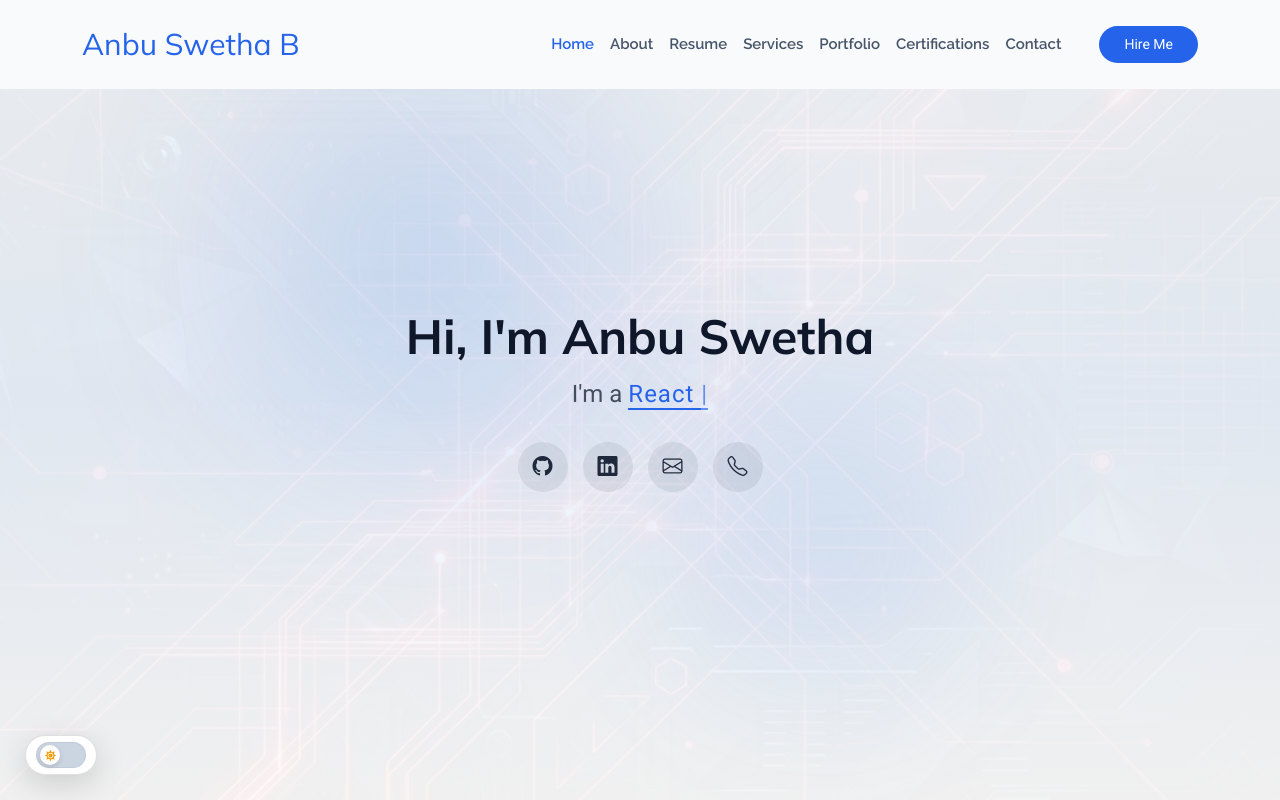
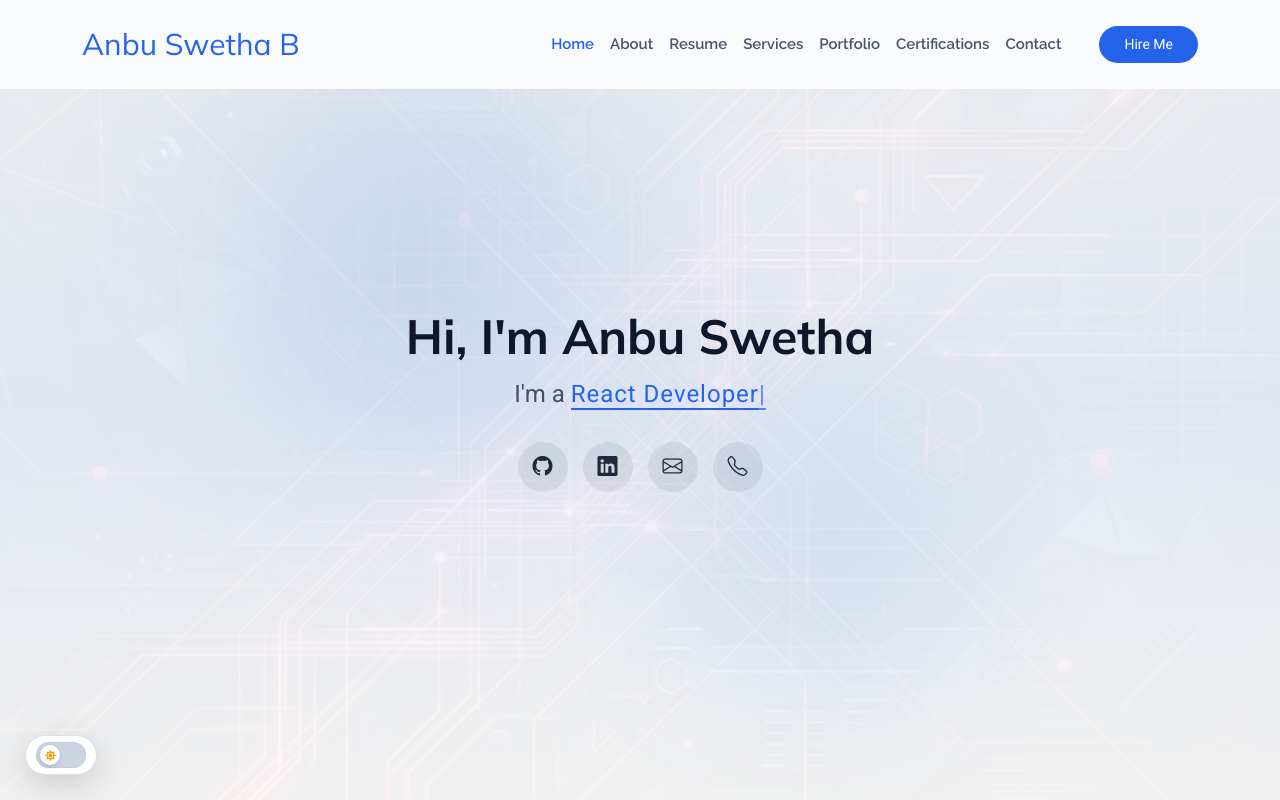
Before and after one commit to Anbuswetha1818/PORTFOLIO, a React (Vite) app: page / in a window 1280 px wide. Shown: the top 800 px of the page. Built offline with nearby package versions, Linux system fonts and the light colour scheme.

Commit message:
Fix typed animation stuck on React and Python by setting plain text and clean titles

```diff
--- a/src/components/Hero.jsx
+++ b/src/components/Hero.jsx
@@ -15,10 +15,11 @@ const Hero = () => {
     const typed = new Typed(el.current, {
       strings: [
         'Full Stack Developer',
-        'React & Next.js Engineer',
-        'Python & Node.js Developer',
+        'React Developer',
+        'Python Developer',
         'Software Engineer'
       ],
+      contentType: null,
       typeSpeed: 60,
       backSpeed: 40,
       backDelay: 2000,
```
